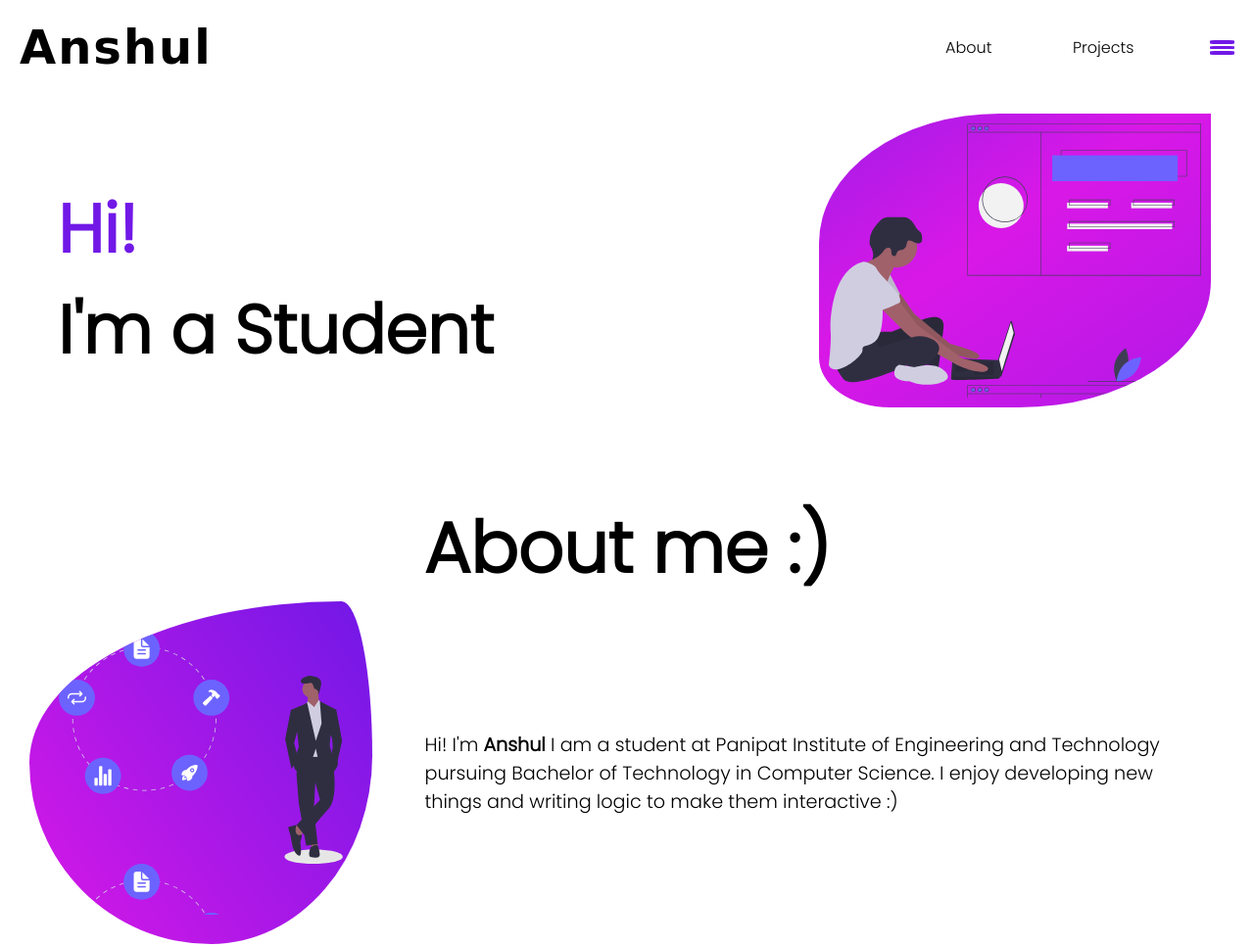
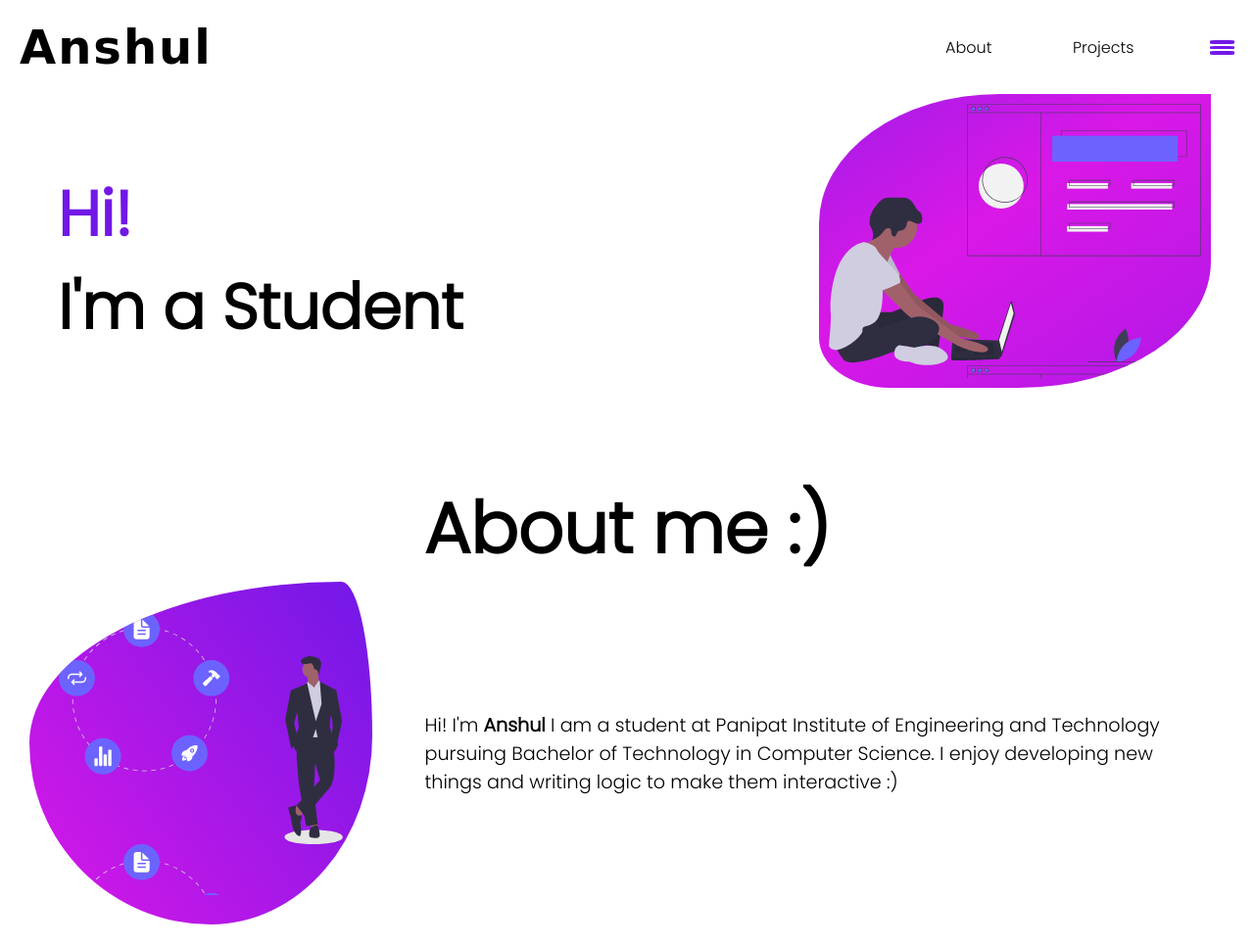
Before and after one commit to aashu0148/My-Website, a plain HTML site: page index.html in a window 1280 px wide. Shown: the top 967 px of the page at 98% size. Drawn offline with nearby package versions, Linux system fonts and the light colour scheme; a web font is replaced by a local one.

Commit message:
minor changes

```diff
--- a/index.html
+++ b/index.html
@@ -4,6 +4,7 @@
 <head>
     <meta charset="UTF-8">
     <meta name="viewport" content="width=device-width, initial-scale=1.0">
+    <meta name="theme-color" content="#7118e7">
     <title>Anshul Sharma</title>
     <link rel="stylesheet" href="style.css">
     <!-- AOS -->
@@ -127,7 +128,7 @@
             <div data-aos="zoom-in-down" class="card">
                 <div class="image-container">
                     <div class="image">
-                        <i class="fas fa-robot fa-4x"></i>
+                        <i class="fas fa-play-circle fa-4x"></i>
                     </div>
                 </div>
                 <div class="title">Custom Video Player</div>
--- a/script.js
+++ b/script.js
@@ -1,4 +1,5 @@
 const body = document.body;
+const navbar = document.querySelector("navbar");
 const loaderContainer = document.querySelector(".loader-container");
 const burger = document.querySelector(".burger-box");
 const largeUl = document.querySelector("navbar .large-ul");
@@ -17,6 +18,31 @@ burger.addEventListener("click", () => {
         document.documentElement.classList.toggle("overflow-hidden");
     }, 300)
 })
+
+//fixed navbar
+
+var prevScroll = window.scrollY;
+let topOfNav = navbar.offsetHeight;
+function fixedNav() {
+    if (window.scrollY >= topOfNav) {
+        body.style.paddingTop = `${navbar.offsetHeight}px`;
+        navbar.classList.add("fixed-nav");
+    } else {
+        body.style.paddingTop = 0;
+        navbar.classList.remove("fixed-nav");
+    }
+    if (window.scrollY < prevScroll) {
+        console.log(prevScroll, window.scrollY, true);
+        navbar.style.top = "0%";
+    } else {
+        console.log(prevScroll, window.scrollY, false);
+        navbar.style.top = "-100%";
+    }
+    prevScroll = window.scrollY;
+}
+
+window.addEventListener("scroll", fixedNav);
+
 
 // header-left
 let words = "Developer Student ";
--- a/style.css
+++ b/style.css
@@ -203,11 +203,22 @@ body {
 
 navbar {
   width: 100%;
-  padding: 20px;
+  height: fit-content;
+  margin-top: 20px;
+  padding: 0 20px;
   display: flex;
   justify-content: space-between;
   align-items: center;
   position: relative;
+  transition: 0.2s;
+}
+.fixed-nav {
+  margin: 0;
+  position: fixed;
+  top: -100%;
+  background: #fff;
+  z-index: 20;
+  box-shadow: 2px 2px 20px var(--primary-color);
 }
 navbar ul li {
   list-style: none;
@@ -430,7 +441,7 @@ header {
   width: fit-content;
   font-weight: bold;
   margin: 10px;
-  font-size: 4.3rem;
+  font-size: 4rem;
 }
 .header-left h1 :first-child {
   color: var(--primary-color);
@@ -544,12 +555,12 @@ header {
   -moz-box-shadow: -3px 5px 20px -5px var(--third-color);
   box-shadow: -3px 5px 20px -5px var(--third-color);
   overflow: hidden;
-  transform: scaleY(0);
+  transform: translateZ(25px) scaleY(0);
   transition: 0.3s;
 }
 
 .projects .card:hover .text {
-  transform: scale(1);
+  transform: translateZ(25px) scale(1);
 }
 
 .projects .card .text .small-title {
```
